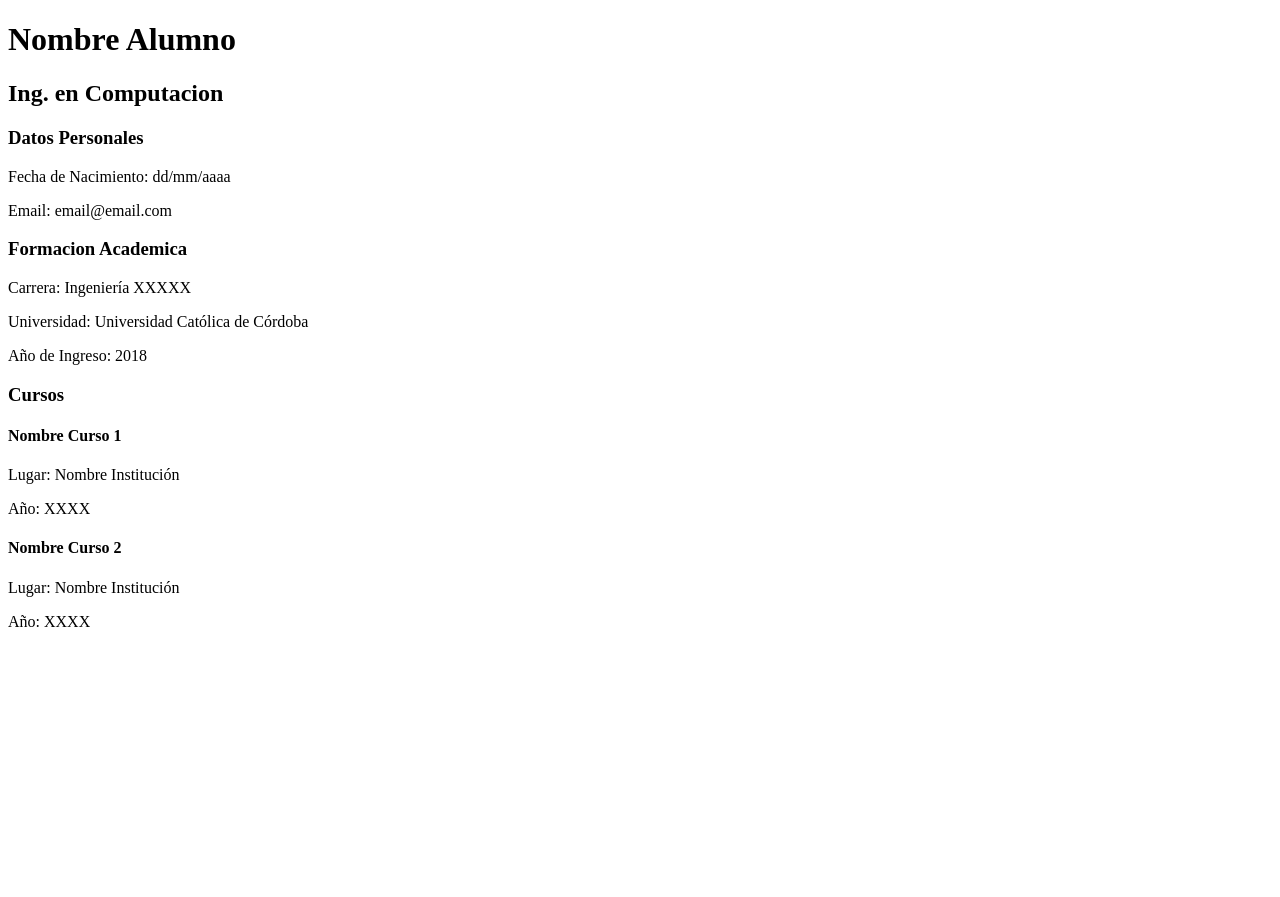
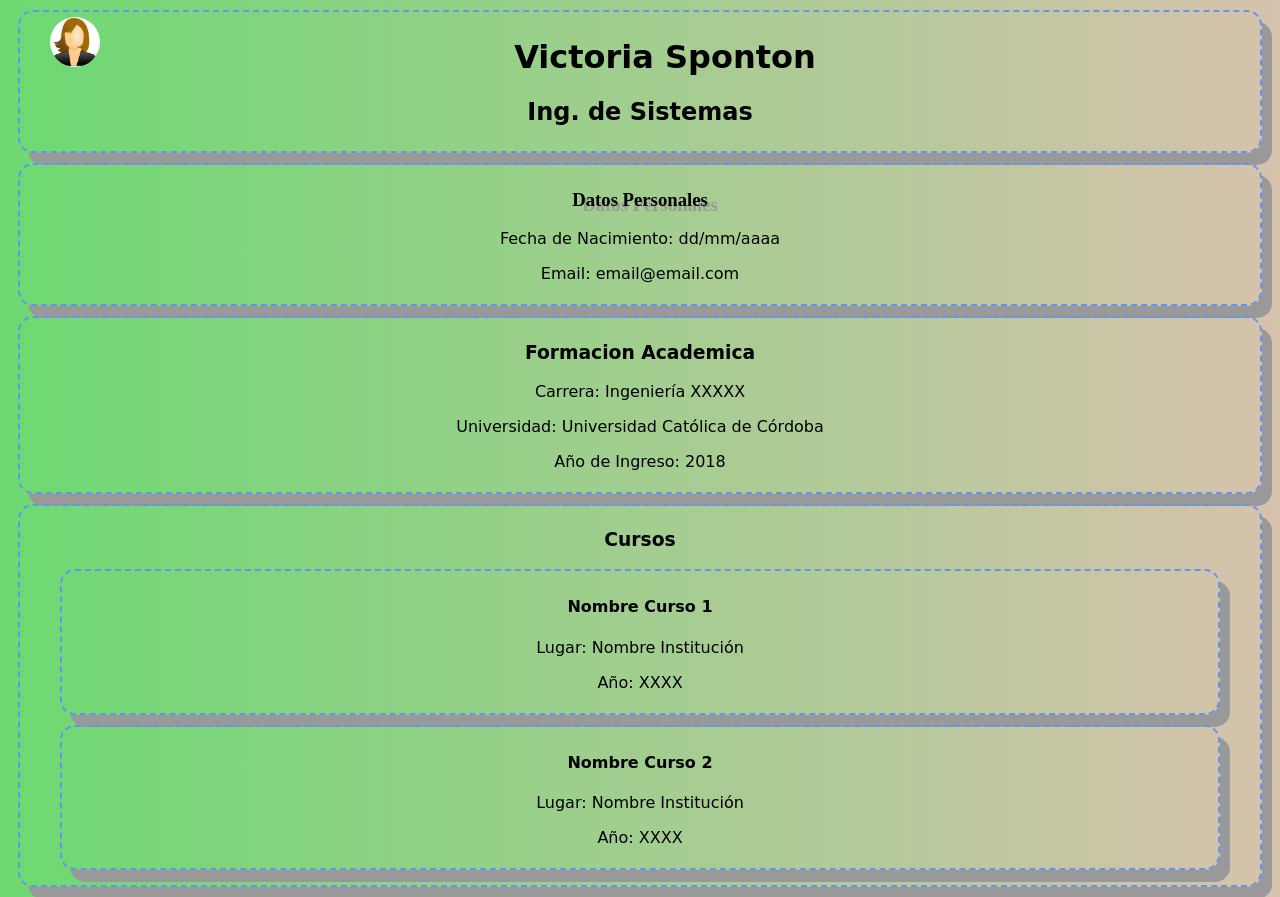
Before and after one commit to UCC-LabCompu2/ejercicios2023-vsponton, a plain HTML site: page Ejercicios-CSS/ej_cv.html in a window 1280 px wide. Before the commit the page ends 800 px from the top, so only its background shows below. Drawn offline with Linux system fonts and the light colour scheme.

Commit message:
Se realizaron cambios en el cv

```diff
--- a/Ejercicios-CSS/ej_cv.html
+++ b/Ejercicios-CSS/ej_cv.html
@@ -2,16 +2,21 @@
 <html lang="es">
 <head>
     <meta charset="UTF-8">
-    <title>CV Nombre Apellido</title>
+    <title>CV Victoria Sponton</title>
+    <link rel="preconnect" href="https://fonts.googleapis.com">
+    <link rel="preconnect" href="https://fonts.gstatic.com" crossorigin>
+    <link rel="shortcut icon" href="imagenes/favicon.jpg">
+    <link rel="stylesheet" href="mi_estilo.css" type="text/css">
 </head>
 <body>
 
 <div>
-    <h1>Nombre Alumno</h1>
-    <h2>Ing. en Computacion</h2>
+    <img id="principal" src="imagenes/icono_usuario.jpg">
+    <h1>Victoria Sponton</h1>
+    <h2>Ing. de Sistemas</h2>
 </div>
 
-<div>
+<div class="especial">
     <h3>Datos Personales</h3>
     <p><span>Fecha de Nacimiento:</span> dd/mm/aaaa</p>
     <p><span>Email:</span> email@email.com</p>
--- /dev/null
+++ b/Ejercicios-CSS/mi_estilo.css
@@ -0,0 +1,22 @@
+body{
+    text-align: center;
+    font-family:"Gugy",cursive;
+    background: linear-gradient(to right, #6cd971, #d7c2ad);
+}
+div{
+    border: 2px dashed cornflowerblue;
+    margin: 10px;
+    padding: 5px 30px;
+    border-radius: 15px;
+    box-shadow: 10px 12px #999999;
+}
+#principal{
+    width: 50px;
+    float: left;
+    border-radius: 50%;
+
+}
+div.especial h3{
+    font-family: 'Vesper Libre', serif;
+    text-shadow: 10px 5px #999;
+}
```
Also changed, not shown: Ejercicios-CSS/imagenes/favicon.jpg (added).
